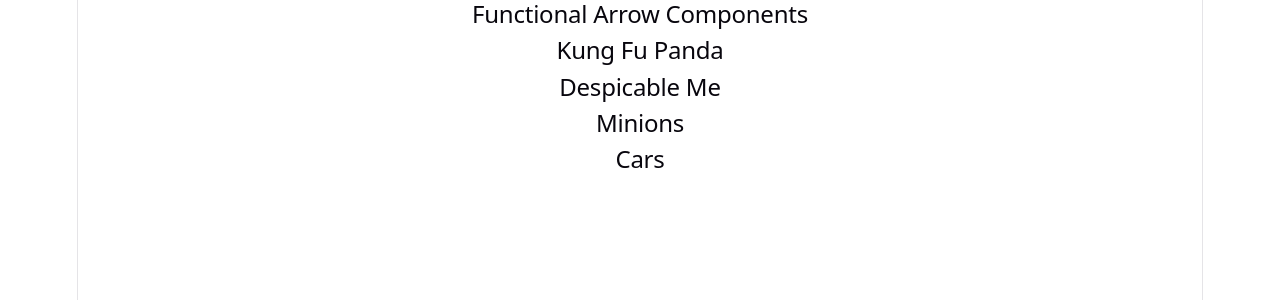
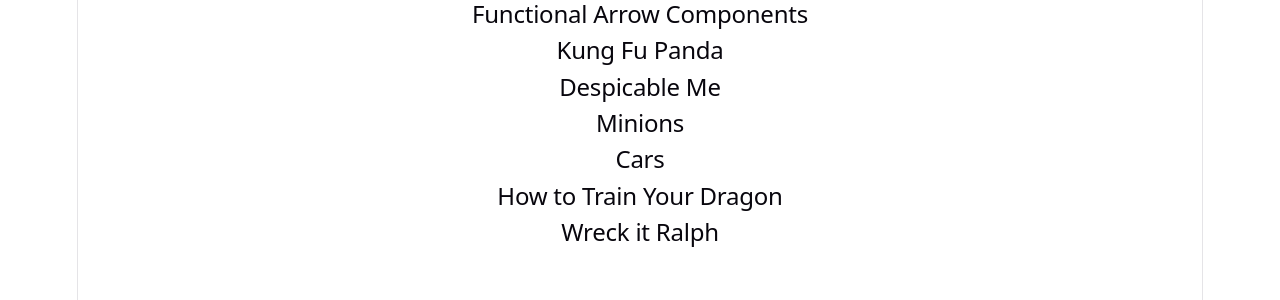
Before and after one commit to Rehman-Afridi/React-JS-Web-App, a React (Vite) app in the folder My First React JS Web App/: page / in a window 1280 px wide. Shown: the top 300 px of the page. Built offline with nearby package versions, Linux system fonts and the light colour scheme.

Commit message:
Added some more Titles

```diff
--- a/My First React JS Web App/src/App.jsx
+++ b/My First React JS Web App/src/App.jsx
@@ -14,6 +14,8 @@
     <Card title = "Despicable Me"/>
     <Card title = "Minions"/>
     <Card title = "Cars"/>
+    <Card title = "How to Train Your Dragon"/>
+    <Card title = "Wreck it Ralph"/>
 
     </div>
   )
```
